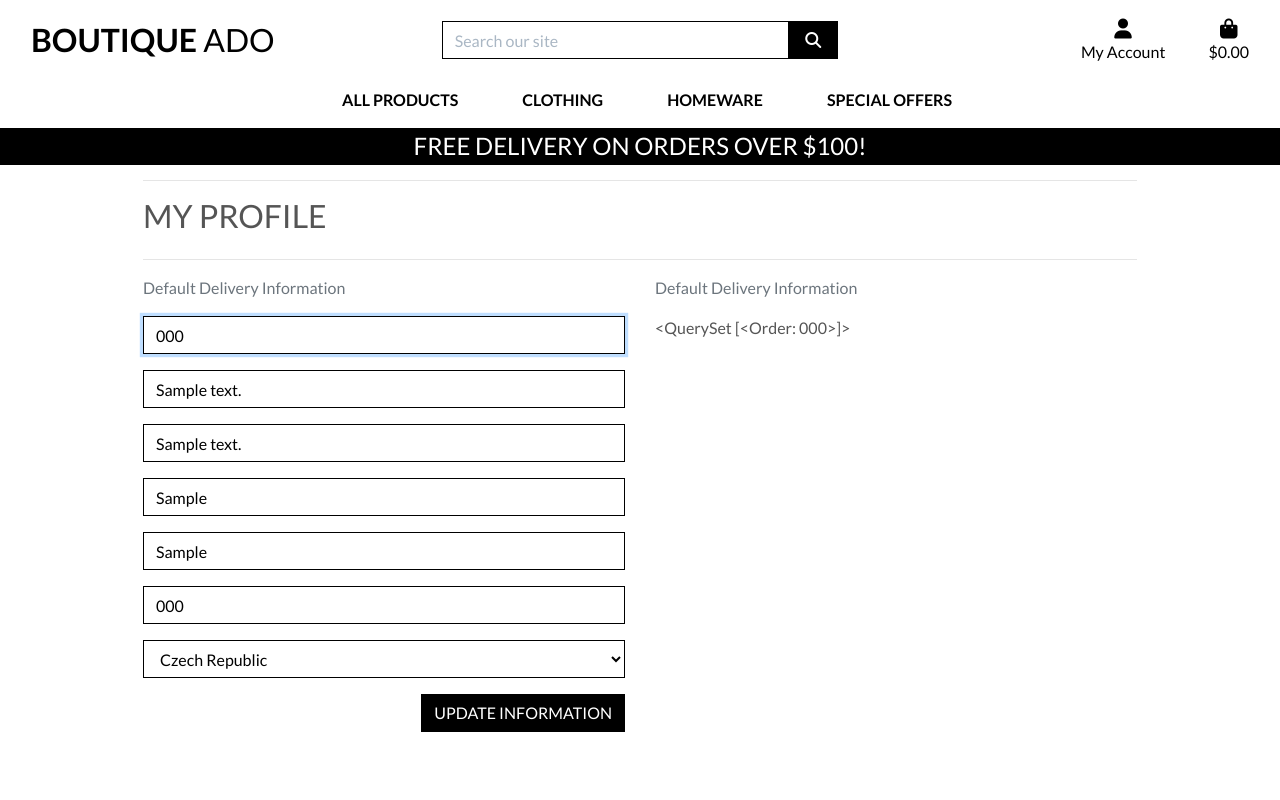
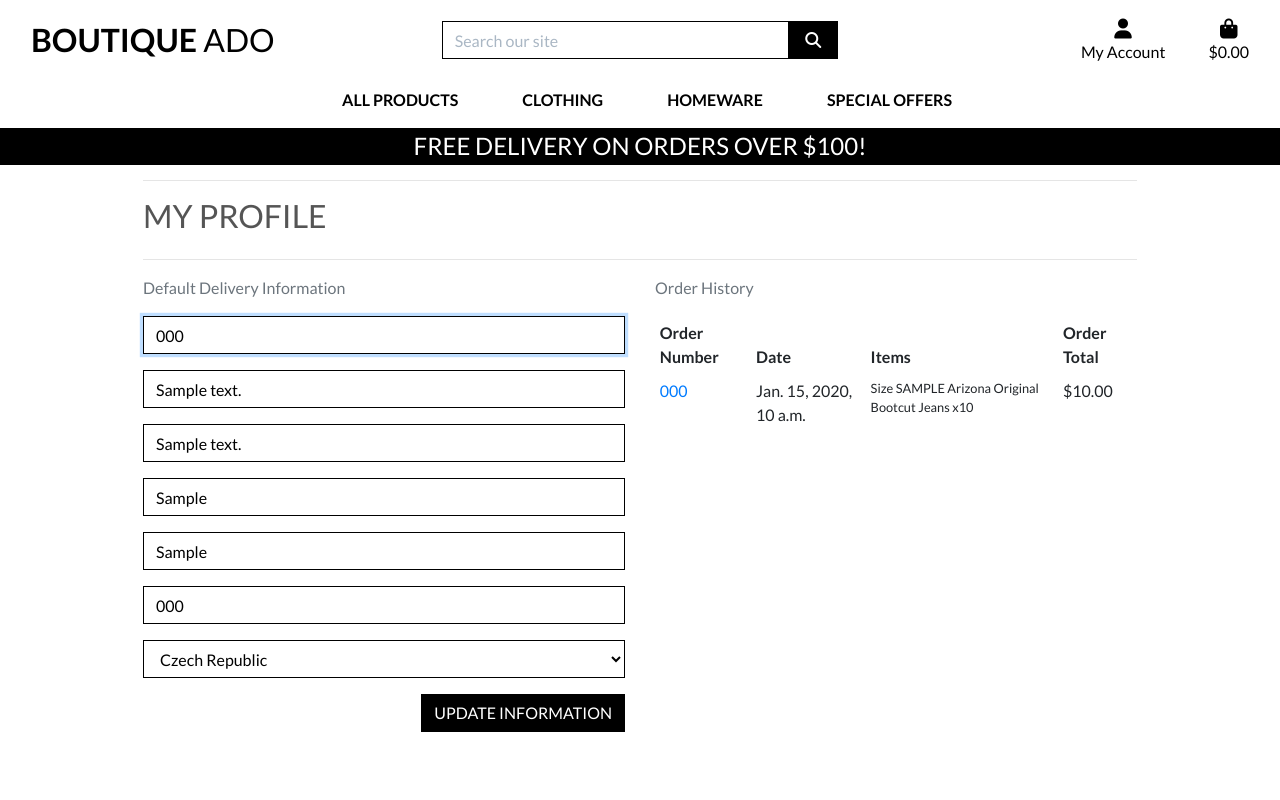
Before and after one commit to nickassafkirk/boutique_ado, a Django app: page /profile/ in a window 1280 px wide. Run offline with Django 3.2, Linux system fonts and the light colour scheme; a user stored in the database is signed in; data comes from the database, SQL or seed files in the repository; tables that the repository leaves empty hold one stand-in row (values such as "Sample post"); some libraries are stand-ins or nearby versions.

Commit message:
added order history and updated checkout views

```diff
--- a/checkout/admin.py
+++ b/checkout/admin.py
@@ -23,12 +23,12 @@ class OrderAdmin(admin.ModelAdmin):
 
     # This defines the order of the displayed fields. Otherwise this
     # would be done automatically by django using default order of fields
-    fields = ('order_number', 'date', 'full_name',
+    fields = ('order_number', 'user_profile', 'date', 'full_name',
               'email', 'phone_number', 'country',
               'postcode', 'town_or_city', 'street_address1',
               'street_address2', 'county', 'delivery_cost',
               'order_total', 'grand_total', 'original_bag',
-                    'stripe_pid')
+              'stripe_pid')
 
     # This restricts the fields that appear in the order list to a few key items
     list_display = ('order_number', 'date', 'full_name',
--- a/profiles/static/profiles/css/profiles.css
+++ b/profiles/static/profiles/css/profiles.css
@@ -1,3 +1,8 @@
+.order-history {
+    max-height: 416px;
+    overflow-y: auto;
+}
+
 #profile-update-form .form-control {
     color: #000;
 }
--- a/profiles/templates/profiles/profile.html
+++ b/profiles/templates/profiles/profile.html
@@ -37,8 +37,44 @@
                 </form>
             </div>
             <div class="col-12 col-lg-6">
-                <p class="text-muted">Default Delivery Information</p>
-                {{ orders }}
+                <p class="text-muted">Order History</p>
+                <div class="order-history table-responsive">
+                    <table class="table table-sm table-borderless">
+                        <thead>
+                            <tr>
+                                <th>Order Number</th>
+                                <th>Date</th>
+                                <th>Items</th>
+                                <th>Order Total</th>
+                            </tr>
+                        </thead>
+                        <tbody>
+                            {% for order in orders %}
+                            <tr>
+                                <td>
+                                    <a href="{% url 'order_history' order.order_number%}" title="{{ order.order_number }}">
+                                        {{ order.order_number|truncatechars:6}}
+                                    </a>
+                                </td>
+                                <td>{{ order.date }}</td>
+                                <td>
+                                    <ul class="list-unstyled">
+                                        {% for item in order.lineitems.all %}
+                                           <li class="small">
+                                               {% if item.product.has_sizes %}
+                                                   Size {{ item.product_size|upper }}
+                                               {% endif %}
+                                               {{ item.product.name }} x{{ item.quantity }}
+                                           </li>
+                                        {% endfor %}
+                                    </ul>
+                                </td>
+                                <td>${{ order.grand_total }}</td>
+                            </tr>
+                            {% endfor %}
+                        </tbody>
+                    </table>
+                </div>
             </div>
         </div>
     </div>
--- a/profiles/urls.py
+++ b/profiles/urls.py
@@ -2,5 +2,6 @@ from django.urls import path
 from . import views
 
 urlpatterns = [
-    path('', views.profile, name='profile')
+    path('', views.profile, name='profile'),
+    path('order_history/<order_number>', views.order_history, name='order_history'),
 ]
--- a/profiles/views.py
+++ b/profiles/views.py
@@ -3,6 +3,7 @@ from django.contrib import messages
 
 from .models import UserProfile
 from .forms import UserProfileForm
+from checkout.models import Order
 
 
 def profile(request):
@@ -27,3 +28,19 @@ def profile(request):
     }
 
     return render(request, template, context)
+
+
+def order_history(request, order_number):
+    order = get_object_or_404(Order, order_number=order_number)
+
+    messages.info(request, (
+        f'This is a past confirmation for order number {order_number}'
+    ))
+
+    template = "checkout/checkout_success.html"
+    context = {
+        'order': order,
+        'from_profile': True,
+    }
+
+    return render(request, template, context)
--- a/templates/includes/toasts/toast_success.html
+++ b/templates/includes/toasts/toast_success.html
@@ -15,7 +15,7 @@
             </div>
         </div>
         {% if grand_total and not on_profile_page %}
-            <p class="logo-font bg-white text-black py-1">Your bag ({{ product.count }})</p>
+            <p class="logo-font bg-white text-black py-1">Your bag ({{ product_count }})</p>
             <div class="bag-notification-wrapper">
             {% for item in bag_items %}
               <div class="row">
```
Also changed, not shown: checkout/templates/checkout/checkout_success.html (+16 -8 lines), checkout/views.py (+44 -1 lines).
